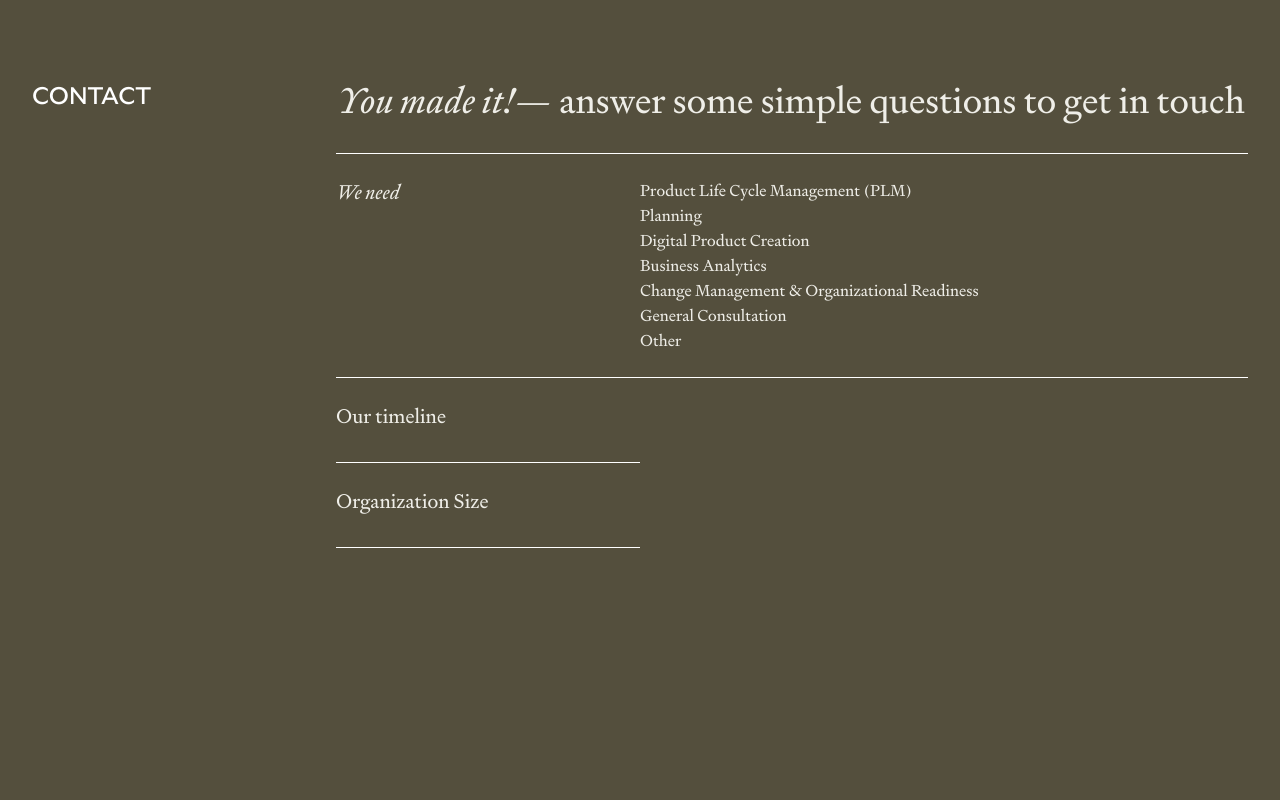
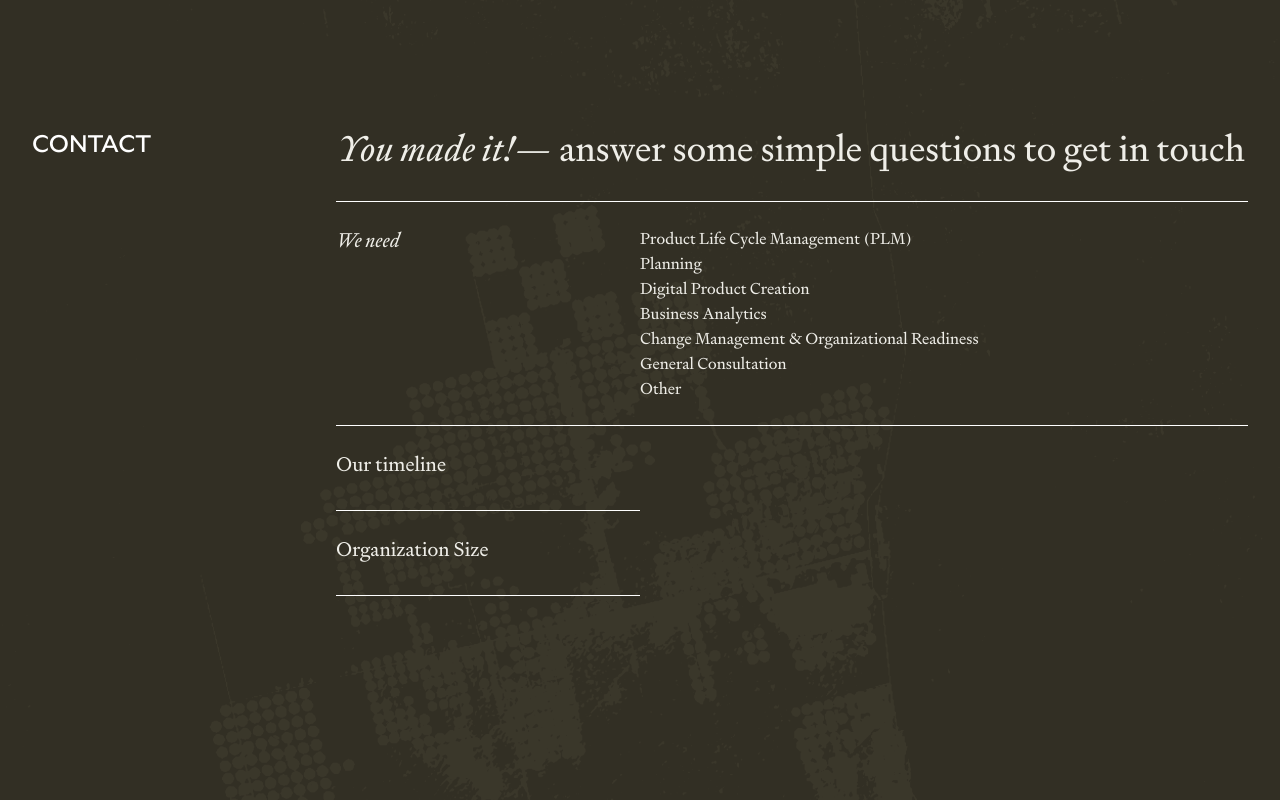
Before and after one commit to jordanframptondev/black-ink, a Next.js app: page /contact in a window 1280 px wide. Shown: the top 800 px of the page. Built offline with nearby package versions, Linux system fonts and the light colour scheme.

Commit message:
contact desktop backgorund mask working

```diff
--- a/app/contact/page.js
+++ b/app/contact/page.js
@@ -6,7 +6,9 @@ import ContactBackground from "../../public/images/group-4530.png";
 
 export default function Contact() {
     return (
-        <div className="relative h-screen w-screen bg-[#EFEEE8] lg:bg-[#544F3D] bg-opacity-70">
+        <div className="relative h-screen w-screen">
+            <Header color="cream" />
+            <div className=" bg-[#EFEEE8] lg:bg-[#544F3D] bg-opacity-70 lg:bg-opacity-60">
                 <Image
                     src={ContactBackground}
                     fill
@@ -19,9 +21,7 @@ export default function Contact() {
                         objectFit: "cover",
                     }}
                 />
-            <Header color="cream" />
-            <div>
-                <div className="max-w-7xl h-[100dvh] mx-auto grid grid-cols-4 py-20 px-8 text-black lg:text-[#EFEEE8]">
+                <div className="max-w-7xl h-[100dvh] mx-auto grid grid-cols-4 py-32 px-8 text-black lg:text-[#EFEEE8]">
                     <h2 className="text-white font-ritma uppercase text-2xl mb-12 hidden lg:block">
                         Contact
                     </h2>
```
Lines whose indentation alone changed are shown as unchanged.
